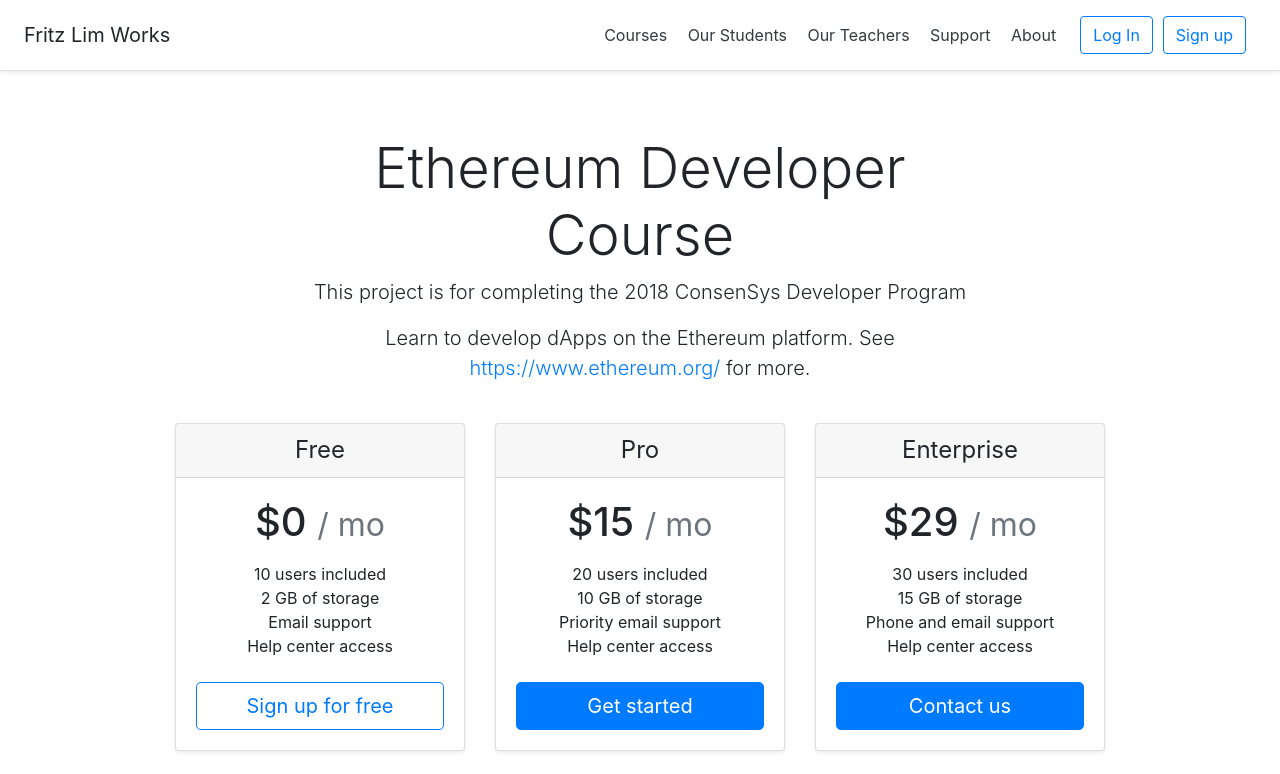
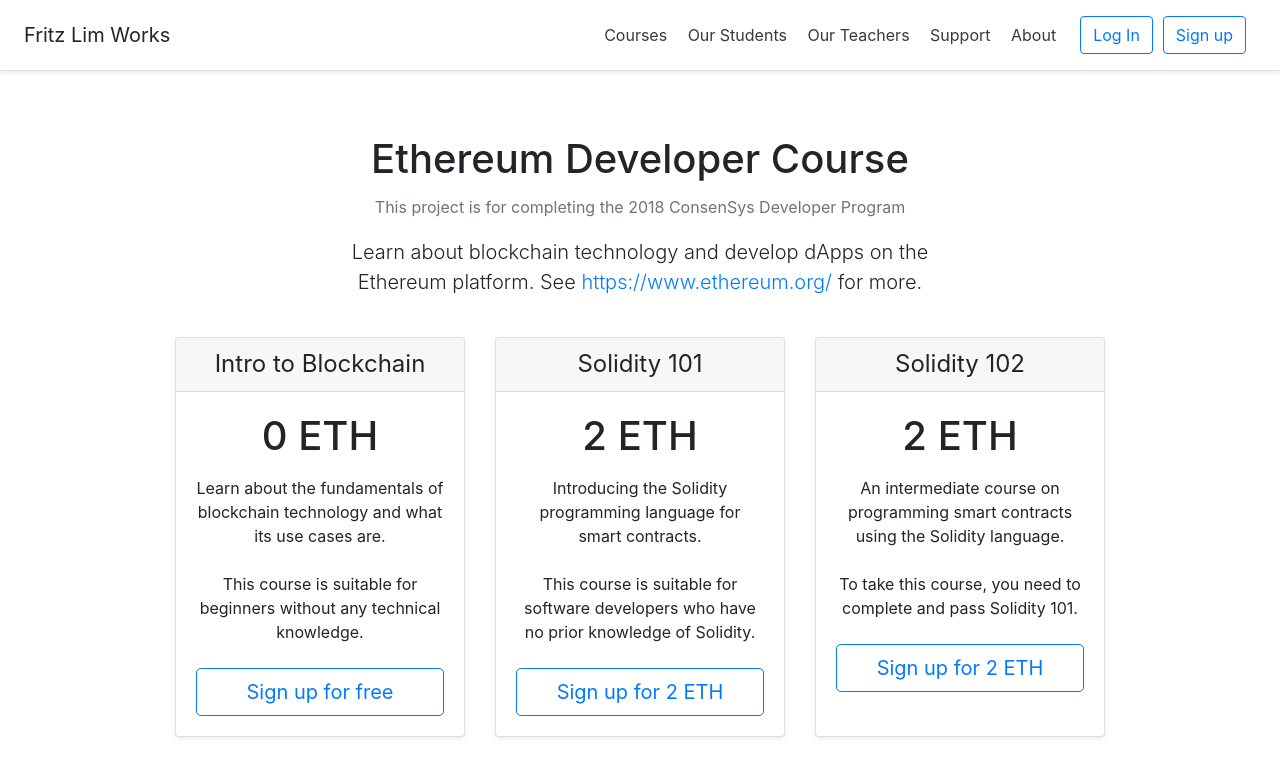
Before and after one commit to fritzlim/EthereumAttendanceTaking, a website: page src/index.html in a window 1280 px wide. Shown: the top 774 px of the page. Drawn offline with nearby package versions, Linux system fonts and the light colour scheme; files whose address does not match are found by name.

Commit message:
Amended the project and course descriptions
Also amended the course sign up buttons.

```diff
--- a/src/index.html
+++ b/src/index.html
@@ -40,56 +40,53 @@
     </div>
 
     <div class="pricing-header px-3 py-3 pt-md-5 pb-md-4 mx-auto text-center">
-      <h1 class="display-4">Ethereum Developer Course</h1>
-      <p class="lead">This project is for completing the 2018 ConsenSys Developer Program</p>
-      <p class="lead">Learn to develop dApps on the Ethereum platform. See <a href = 'https://www.ethereum.org/' target= '_blank'>https://www.ethereum.org/</a> for more.</p>
+      <h1 class="display-5">Ethereum Developer Course</h1>
+      <p class="lead display-8"><small class="text-muted">This project is for completing the 2018 ConsenSys Developer Program</small></p>
+      <p class="lead">Learn about blockchain technology and develop dApps on the Ethereum platform. See <a href = 'https://www.ethereum.org/' target= '_blank'>https://www.ethereum.org/</a> for more.</p>
     </div>
 
     <div class="container">
       <div class="card-deck mb-3 text-center">
         <div class="card mb-4 shadow-sm">
           <div class="card-header">
-            <h4 class="my-0 font-weight-normal">Free</h4>
+            <h4 class="my-0 font-weight-normal">Intro to Blockchain</h4>
           </div>
           <div class="card-body">
-            <h1 class="card-title pricing-card-title">$0 <small class="text-muted">/ mo</small></h1>
+            <h1 class="card-title pricing-card-title">0 ETH</h1>
             <ul class="list-unstyled mt-3 mb-4">
-              <li>10 users included</li>
-              <li>2 GB of storage</li>
-              <li>Email support</li>
-              <li>Help center access</li>
+              <li>Learn about the fundamentals of blockchain technology and what its use cases are.</li>
+              <li>&nbsp;</li>
+              <li>This course is suitable for beginners without any technical knowledge.</li>
             </ul>
-            <button type="button" class="btn btn-lg btn-block btn-outline-primary">Sign up for free</button>
+            <button type="button" class="btn btn-lg btn-block btn-outline-primary btn-adopt" data-id="0">Sign up for free</button>
           </div>
         </div>
         <div class="card mb-4 shadow-sm">
           <div class="card-header">
-            <h4 class="my-0 font-weight-normal">Pro</h4>
+            <h4 class="my-0 font-weight-normal">Solidity 101</h4>
           </div>
           <div class="card-body">
-            <h1 class="card-title pricing-card-title">$15 <small class="text-muted">/ mo</small></h1>
+            <h1 class="card-title pricing-card-title">2 ETH</h1>
             <ul class="list-unstyled mt-3 mb-4">
-              <li>20 users included</li>
-              <li>10 GB of storage</li>
-              <li>Priority email support</li>
-              <li>Help center access</li>
+              <li>Introducing the Solidity programming language for smart contracts.</li>
+              <li>&nbsp;</li>
+              <li>This course is suitable for software developers who have no prior knowledge of Solidity.</li>
             </ul>
-            <button type="button" class="btn btn-lg btn-block btn-primary">Get started</button>
+            <button type="button" class="btn btn-lg btn-block btn-outline-primary btn-adopt" data-id="0">Sign up for 2 ETH</button>
           </div>
         </div>
         <div class="card mb-4 shadow-sm">
           <div class="card-header">
-            <h4 class="my-0 font-weight-normal">Enterprise</h4>
+            <h4 class="my-0 font-weight-normal">Solidity 102</h4>
           </div>
           <div class="card-body">
-            <h1 class="card-title pricing-card-title">$29 <small class="text-muted">/ mo</small></h1>
+            <h1 class="card-title pricing-card-title">2 ETH</h1>
             <ul class="list-unstyled mt-3 mb-4">
-              <li>30 users included</li>
-              <li>15 GB of storage</li>
-              <li>Phone and email support</li>
-              <li>Help center access</li>
+              <li>An intermediate course on programming smart contracts using the Solidity language.</li>
+              <li>&nbsp;</li>
+              <li>To take this course, you need to complete and pass Solidity 101.</li>
             </ul>
-            <button type="button" class="btn btn-lg btn-block btn-primary">Contact us</button>
+            <button type="button" class="btn btn-lg btn-block btn-outline-primary btn-adopt" data-id="0">Sign up for 2 ETH</button>
           </div>
         </div>
       </div>
```
